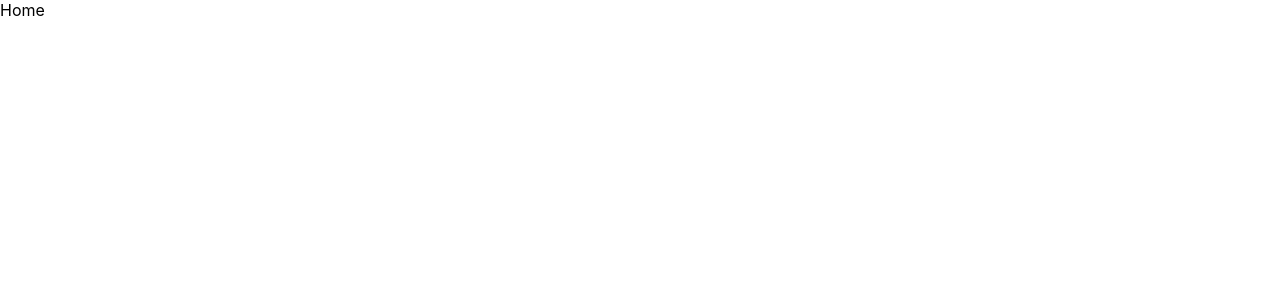
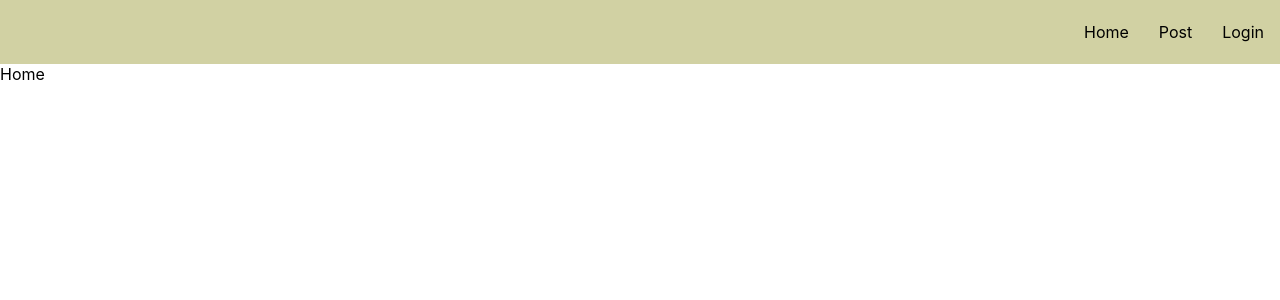
Before and after one commit to bamboo-wood/react_firebase_blog_app, a React (Create React App) app: page / in a window 1280 px wide. Shown: the top 300 px of the page. Built offline with nearby package versions, Linux system fonts and the light colour scheme.

Commit message:
set up fontawesome

```diff
--- a/package.json
+++ b/package.json
@@ -3,6 +3,10 @@
   "version": "0.1.0",
   "private": true,
   "dependencies": {
+    "@fortawesome/fontawesome-svg-core": "^6.4.0",
+    "@fortawesome/free-regular-svg-icons": "^6.4.0",
+    "@fortawesome/free-solid-svg-icons": "^6.4.0",
+    "@fortawesome/react-fontawesome": "^0.2.0",
     "@testing-library/jest-dom": "^5.16.5",
     "@testing-library/react": "^13.4.0",
     "@testing-library/user-event": "^13.5.0",
--- a/src/App.tsx
+++ b/src/App.tsx
@@ -1,15 +1,17 @@
-import { BrowserRouter, Routes, Route, Link } from "react-router-dom";
+import { BrowserRouter, Routes, Route } from "react-router-dom";
 
 import "./App.css";
 import Home from "./components/Home";
 import CreatePost from "./components/CreatePost";
 import Login from "./components/Login";
 import Logout from "./components/Logout";
+import Navbar from "./components/Navbar";
 
 function App() {
   return (
     <>
       <BrowserRouter>
+        <Navbar />
         <Routes>
           <Route path="/" element={<Home />}></Route>
           <Route path="/createpost" element={<CreatePost />}></Route>
--- /dev/null
+++ b/src/components/Navbar.css
@@ -0,0 +1,15 @@
+nav {
+  background-color: #d1d1a3;
+  color: #fff;
+  display: flex;
+  justify-content: end;
+  align-items: center;
+  column-gap: 30px;
+  padding: 0 1rem;
+  height: 4rem;
+}
+
+nav a {
+  color: #000;
+  text-decoration: none;
+}
--- /dev/null
+++ b/src/components/Navbar.tsx
@@ -0,0 +1,16 @@
+import { Link } from "react-router-dom";
+import "./Navbar.css";
+
+const Navbar = () => {
+  console.log("Navbar");
+
+  return (
+    <nav>
+      <Link to={"/"}>Home</Link>
+      <Link to={"/createpost"}>Post</Link>
+      <Link to={"/login"}>Login</Link>
+    </nav>
+  );
+};
+
+export default Navbar;
```
Also changed, not shown: 1 other file (tests, documents, lock files or other folders).
